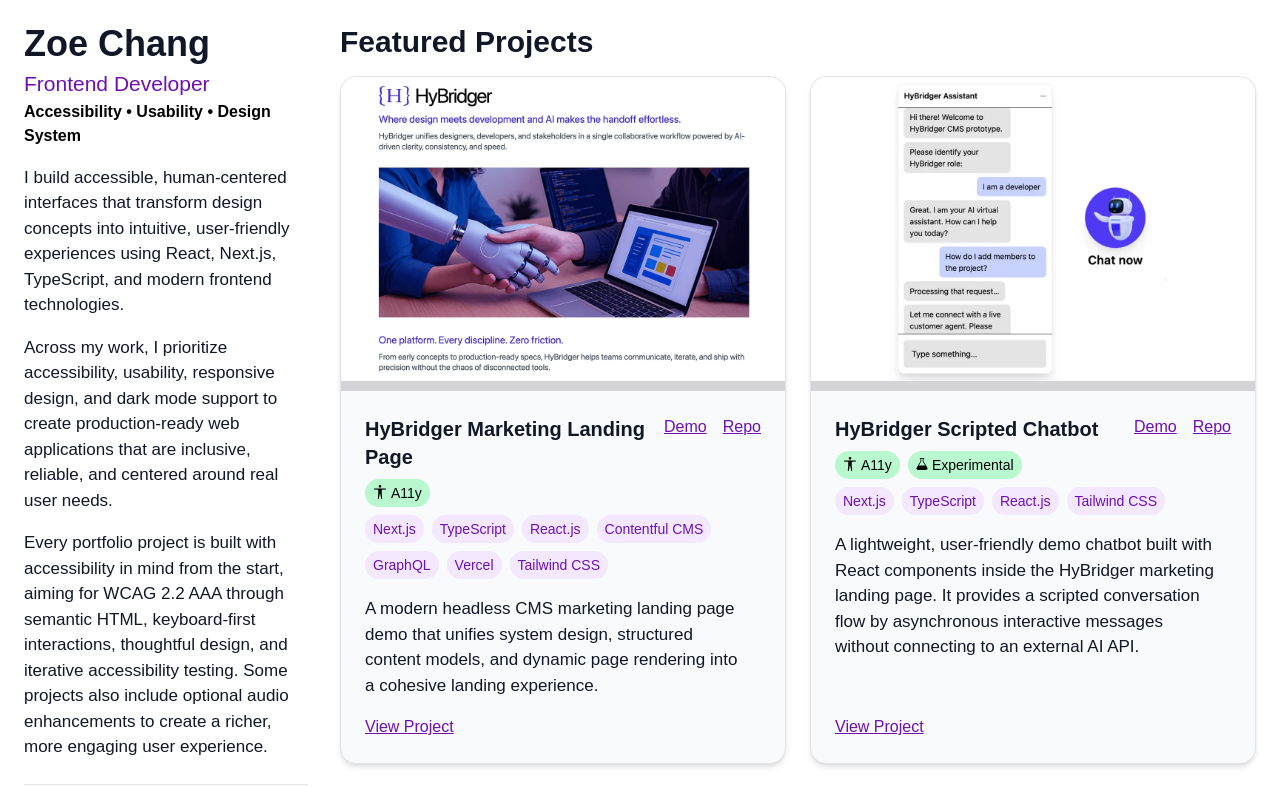
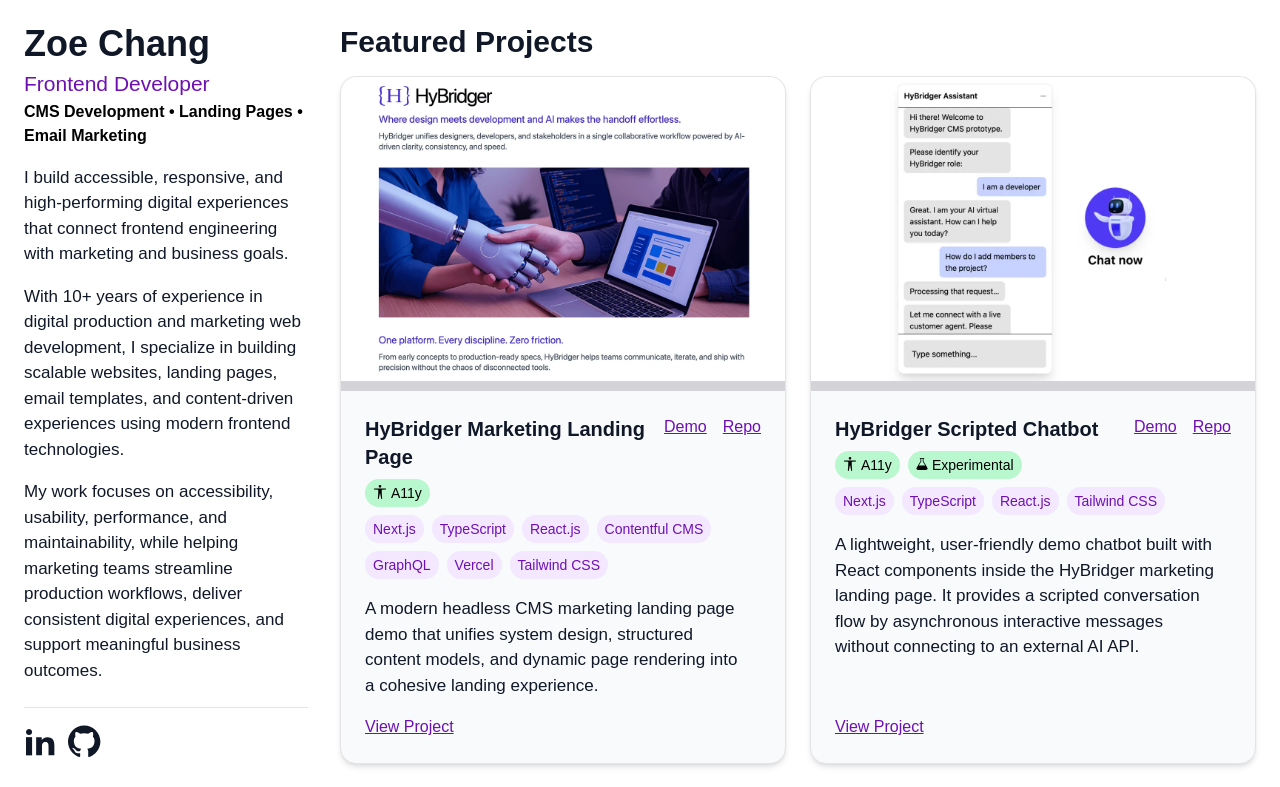
Before and after one commit to zcdev/my-portfolio, a Next.js app: page / in a window 1280 px wide. Shown: the top 787 px of the page. Built offline with nearby package versions, Linux system fonts and the light colour scheme.

Commit message:
docs(copy): update portfolio intro

```diff
--- a/src/app/page.tsx
+++ b/src/app/page.tsx
@@ -10,15 +10,15 @@ export default function Home() {
         <h2 className="title text-[21px] text-purple-800 mb-1 dark:text-purple-300">
           Frontend Developer
         </h2>
-        <h3 className="text-black text-md dark:text-white font-semibold">Accessibility &bull; Usability &bull; Design System</h3>
+        <h3 className="text-black text-md dark:text-white font-semibold">CMS Development &bull; Landing Pages &bull; Email Marketing</h3>
         <p className="text-base text-[17px] mb-4">
-          I build accessible, human-centered interfaces that transform design concepts into intuitive, user-friendly experiences using React, Next.js, TypeScript, and modern frontend technologies.
+          I build accessible, responsive, and high-performing digital experiences that connect frontend engineering with marketing and business goals.
         </p>
         <p className="text-base text-[17px] mb-4">
-          Across my work, I prioritize accessibility, usability, responsive design, and dark mode support to create production-ready web applications that are inclusive, reliable, and centered around real user needs.
+          With 10+ years of experience in digital production and marketing web development, I specialize in building scalable websites, landing pages, email templates, and content-driven experiences using modern frontend technologies.
         </p>
         <p className="text-base text-[17px] mb-5 pb-6 border-b-1 border-zinc-200">
-          Every portfolio project is built with accessibility in mind from the start, aiming for WCAG 2.2 AAA through semantic HTML, keyboard-first interactions, thoughtful design, and iterative accessibility testing. Some projects also include optional audio enhancements to create a richer, more engaging user experience.
+          My work focuses on accessibility, usability, performance, and maintainability, while helping marketing teams streamline production workflows, deliver consistent digital experiences, and support meaningful business outcomes.
         </p>
         <IconLinksSection />
       </aside>
```
